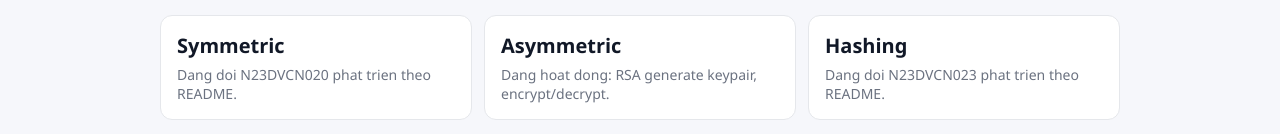
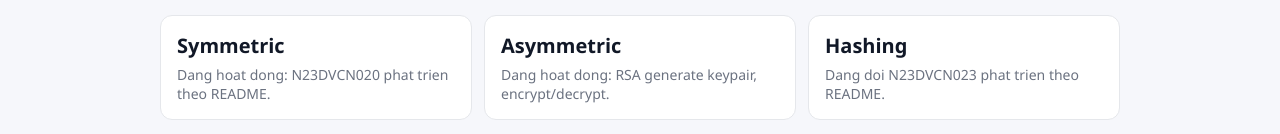
Before and after one commit to phanduykhai05/crypto-toolkit, a Next.js app: page / in a window 1280 px wide. Shown: the part 158-292 px from the top of the page. Built offline with nearby package versions, Linux system fonts and the light colour scheme.

Commit message:
Edit Dashboard.tsx

```diff
--- a/src/components/pages/Dashboard/Dashboard.tsx
+++ b/src/components/pages/Dashboard/Dashboard.tsx
@@ -18,7 +18,7 @@ export default function Dashboard() {
       >
         <Link href="/symmetric" style={cardStyle}>
           <h2 style={titleStyle}>Symmetric</h2>
-          <p style={descStyle}>Dang doi N23DVCN020 phat trien theo README.</p>
+          <p style={descStyle}>Dang hoat dong: N23DVCN020 phat trien theo README.</p>
         </Link>
 
         <Link href="/asymmetric" style={cardStyle}>
```
